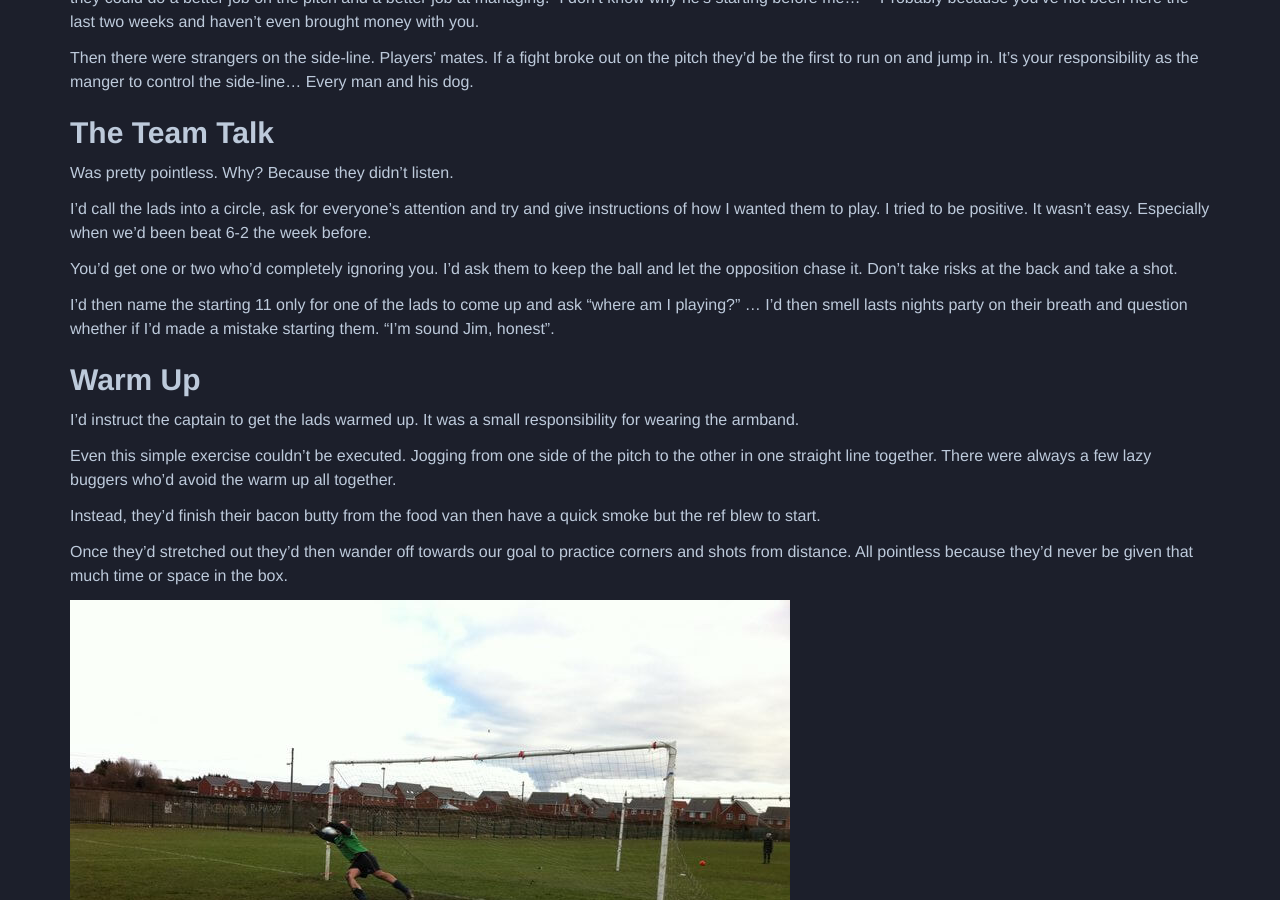
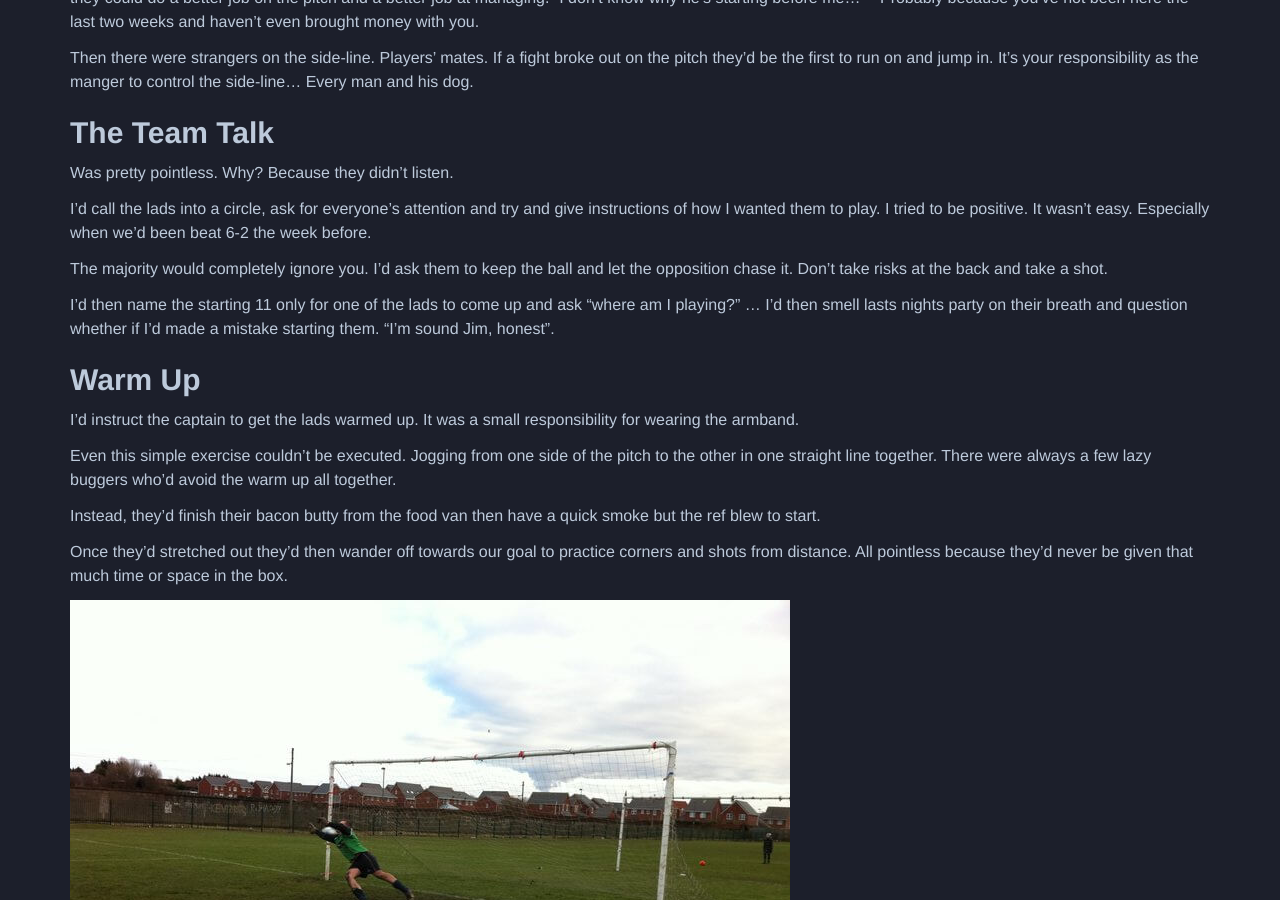
Before and after one commit to iamjimtaylor/iamjimtaylor, a Jekyll site: the page built from _posts/2016-03-28-running-a-sunday-league-football-team.md, in a window 1280 px wide and 900 px high, scrolled down 5529 px. Built offline with Jekyll 4.4.1, drawn with Linux system fonts in a browser that asks for light colours; comment, search, counter and statistics services are not loaded.

Commit message:
Update 2016-03-28-running-a-sunday-league-football-team.md

```diff
--- a/_posts/2016-03-28-running-a-sunday-league-football-team.md
+++ b/_posts/2016-03-28-running-a-sunday-league-football-team.md
@@ -135,7 +135,7 @@ Was pretty pointless. Why? Because they didn't listen.
 
 I'd call the lads into a circle, ask for everyone's attention and try and give instructions of how I wanted them to play. I tried to be positive. It wasn't easy. Especially when we'd been beat 6-2 the week before.
 
-You'd get one or two who'd completely ignoring you. I'd ask them to keep the ball and let the opposition chase it. Don't take risks at the back and take a shot.
+The majority would completely ignore you. I'd ask them to keep the ball and let the opposition chase it. Don't take risks at the back and take a shot.
 
 I'd then name the starting 11 only for one of the lads to come up and ask "where am I playing?" ... I'd then smell lasts nights party on their breath and question whether if I'd made a mistake starting them. "I'm sound Jim, honest".
 
```
